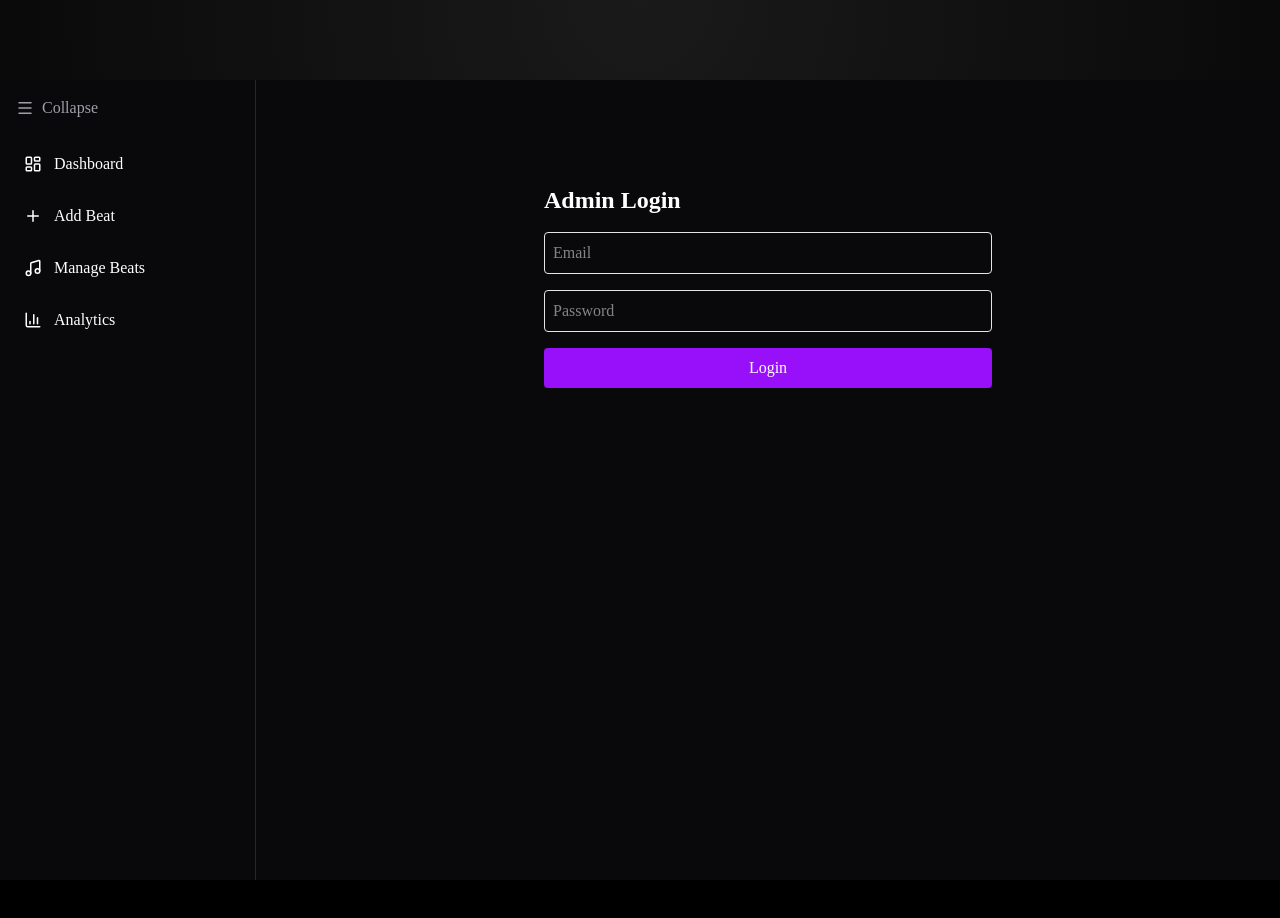
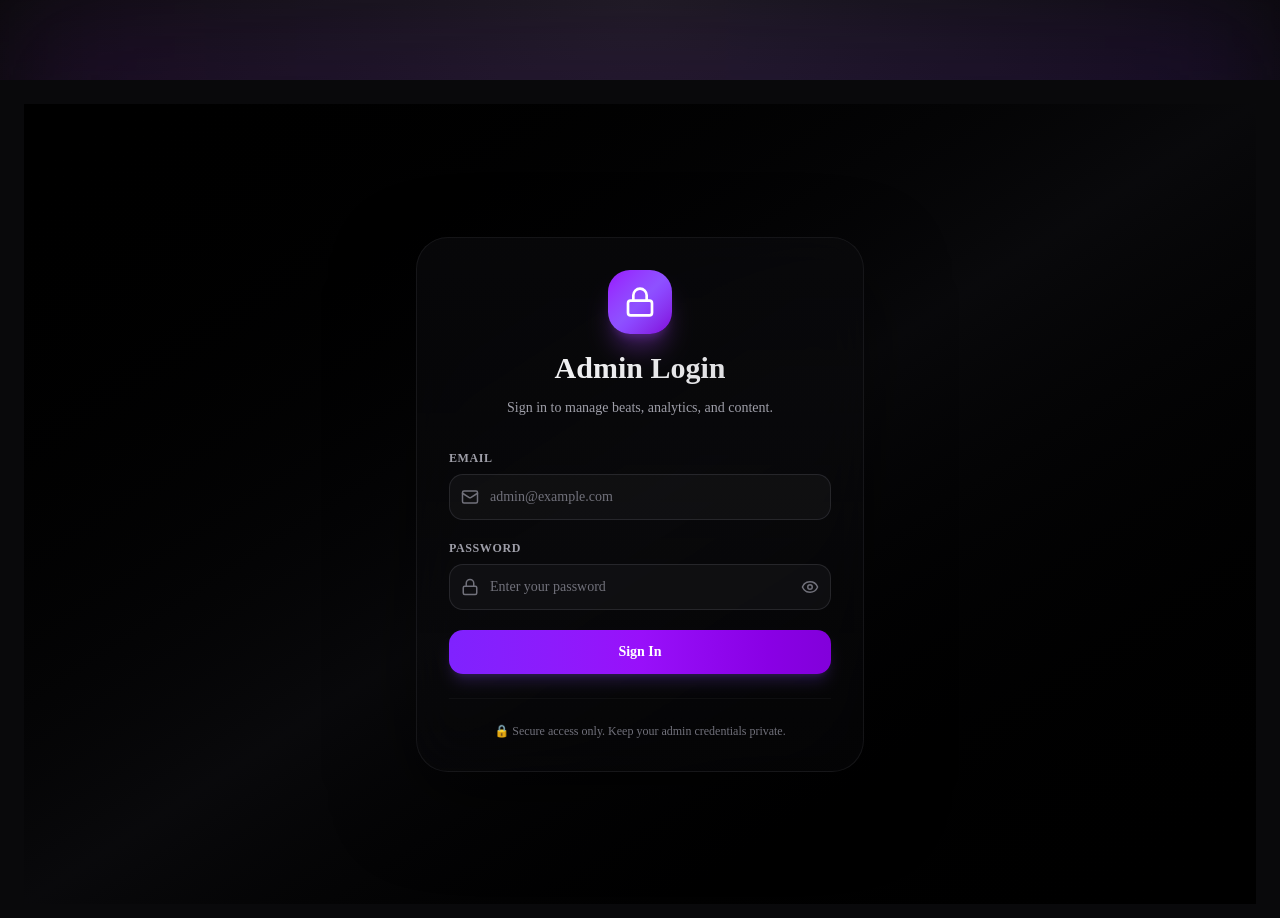
Before and after one commit to MiCxder/nakamirah, a Next.js app: page /admin/login in a window 1280 px wide. Shown: the top 918 px of the page. Before the commit the page ends 880 px from the top, so only its background shows below. Built offline with nearby package versions, Linux system fonts and the light colour scheme; no server answers.

Commit message:
feat: add Supabase SSR support and enhance admin authentication flow with session management

```diff
--- a/package.json
+++ b/package.json
@@ -9,6 +9,7 @@
   },
   "dependencies": {
     "@base-ui/react": "^1.4.1",
+    "@supabase/ssr": "^0.10.3",
     "@supabase/supabase-js": "^2.105.4",
     "class-variance-authority": "^0.7.1",
     "clsx": "^2.1.1",
--- a/src/app/admin/layout.tsx
+++ b/src/app/admin/layout.tsx
@@ -1,9 +1,12 @@
 "use client";
 
 import { Toaster } from "sonner";
-import { useState } from "react";
+import { useState, useEffect } from "react";
 import Link from "next/link";
+import { usePathname, useRouter } from "next/navigation";
 import { Music, Plus, BarChart3, LayoutDashboard, Menu } from "lucide-react";
+import { supabase } from "@/lib/supabase";
+import { LogoutButton } from "@/components/admin/LogoutButton";
 
 export default function AdminLayout({
   children,
@@ -11,30 +14,58 @@ export default function AdminLayout({
   children: React.ReactNode;
 }) {
   const [open, setOpen] = useState(true);
+  const pathname = usePathname();
+  const router = useRouter();
+
+  // hide sidebar on login route — middleware handles auth/redirect server-side
+  const hideSidebar = pathname?.startsWith("/admin/login");
+
+  // Only redirect on non-login admin pages when not authenticated
+  // Login page redirects handled by login form after successful sign-in
+  useEffect(() => {
+    if (!pathname) return;
+    if (pathname.startsWith("/admin/login")) return; // Let login page stay as-is
+    if (!pathname.startsWith("/admin")) return;
+
+    (async () => {
+      try {
+        const { data } = await supabase.auth.getSession();
+        const session = data?.session;
+
+        // Protected admin pages: require session
+        if (!session) {
+          router.replace("/admin/login");
+        }
+      } catch (err) {
+        router.replace("/admin/login");
+      }
+    })();
+  }, [pathname, router]);
 
   return (
     <div className="flex min-h-screen bg-zinc-950 text-white">
 
 <Toaster position="top-right" richColors />
 
-      {/* SIDEBAR */}
+      {/* SIDEBAR (hidden on login) */}
+      {!hideSidebar && (
         <aside
           className={`${
             open ? "w-64" : "w-20"
-        } transition-all duration-300 border-r border-zinc-800 bg-zinc-950 p-4`}
+          } flex min-h-screen flex-col transition-all duration-300 border-r border-zinc-800 bg-zinc-950 p-4`}
         >
 
           {/* TOGGLE */}
           <button
             onClick={() => setOpen(!open)}
             className="mb-6 flex items-center gap-2 text-zinc-400 hover:text-white"
+            title={open ? "Collapse sidebar" : "Expand sidebar"}
           >
             <Menu size={18} />
-          {open && "Collapse"}
           </button>
 
           {/* NAV ITEMS */}
-        <nav className="space-y-3">
+          <nav className="mb-6 space-y-3">
 
             <Link
               href="/admin"
@@ -69,7 +100,12 @@ export default function AdminLayout({
             </Link>
 
           </nav>
+
+          <div className="mt-auto pt-6 border-t border-zinc-800">
+            <LogoutButton open={open} />
+          </div>
         </aside>
+      )}
 
       {/* MAIN CONTENT */}
       <main className="flex-1 p-6 overflow-y-auto">
--- a/src/app/admin/login/page.tsx
+++ b/src/app/admin/login/page.tsx
@@ -1,17 +1,26 @@
 "use client";
 
 import { useState } from "react";
+import { Lock, Eye, EyeOff, Mail } from "lucide-react";
 import { supabase } from "@/lib/supabase";
 import { useRouter } from "next/navigation";
+import { toast } from "sonner";
 
 export default function AdminLogin() {
+  const router = useRouter();
   const [email, setEmail] = useState("");
   const [password, setPassword] = useState("");
   const [loading, setLoading] = useState(false);
+  const [showPassword, setShowPassword] = useState(false);
 
-  const router = useRouter();
+  const handleLogin = async (e: React.FormEvent) => {
+    e.preventDefault();
 
-  const handleLogin = async () => {
+    if (!email || !password) {
+      toast.error("Please fill in all fields");
+      return;
+    }
+
     setLoading(true);
 
     const { error } = await supabase.auth.signInWithPassword({
@@ -22,37 +31,106 @@ export default function AdminLogin() {
     setLoading(false);
 
     if (error) {
-      alert(error.message);
+      toast.error(error.message);
       return;
     }
 
-    router.push("/admin/beats");
+    toast.success("Logged in successfully");
+    await supabase.auth.getSession();
+    router.replace("/admin");
+  };
+
+  const handleKeyPress = (e: React.KeyboardEvent) => {
+    if (e.key === "Enter" && !loading) {
+      handleLogin(e as any);
+    }
   };
 
   return (
-    <div className="max-w-md mx-auto mt-20 space-y-4">
-      <h1 className="text-2xl font-bold">Admin Login</h1>
+    <div className="min-h-screen flex items-center justify-center bg-gradient-to-br from-black via-zinc-950 to-black px-4">
+      <div className="w-full max-w-md">
+        {/* Glow effect background */}
+        <div className="absolute inset-0 bg-gradient-to-r from-purple-900/20 to-violet-900/20 rounded-[2rem] blur-3xl -z-10" />
 
+        <div className="rounded-[2rem] border border-zinc-800/50 bg-gradient-to-b from-zinc-950/80 to-zinc-950/40 p-8 shadow-[0_30px_80px_rgba(0,0,0,0.5)] backdrop-blur-xl">
+          {/* Header */}
+          <div className="mb-8 text-center">
+            <div className="mx-auto mb-4 flex h-16 w-16 items-center justify-center rounded-3xl bg-gradient-to-br from-purple-600 via-violet-500 to-purple-700 text-white shadow-xl shadow-purple-500/30">
+              <Lock size={32} />
+            </div>
+            <h1 className="text-3xl font-bold bg-gradient-to-r from-white to-zinc-300 bg-clip-text text-transparent">Admin Login</h1>
+            <p className="mt-3 text-sm text-zinc-400">
+              Sign in to manage beats, analytics, and content.
+            </p>
+          </div>
+
+          {/* Form */}
+          <form onSubmit={handleLogin} className="space-y-5">
+            {/* Email Field */}
+            <div className="space-y-2">
+              <label className="block text-xs font-semibold uppercase tracking-wider text-zinc-400">Email</label>
+              <div className="relative">
+                <Mail className="absolute left-3 top-1/2 -translate-y-1/2 text-zinc-500" size={18} />
                 <input
-        className="w-full p-2 border rounded"
-        placeholder="Email"
+                  type="email"
+                  placeholder="admin@example.com"
+                  value={email}
                   onChange={(e) => setEmail(e.target.value)}
+                  onKeyPress={handleKeyPress}
+                  className="w-full rounded-xl border border-zinc-700/50 bg-zinc-900/50 pl-10 pr-4 py-3 text-sm text-white placeholder:text-zinc-500 transition focus:border-purple-500 focus:bg-zinc-900 focus:outline-none focus:ring-1 focus:ring-purple-500/50"
                 />
+              </div>
+            </div>
 
+            {/* Password Field */}
+            <div className="space-y-2">
+              <label className="block text-xs font-semibold uppercase tracking-wider text-zinc-400">Password</label>
+              <div className="relative">
+                <Lock className="absolute left-3 top-1/2 -translate-y-1/2 text-zinc-500" size={18} />
                 <input
-        className="w-full p-2 border rounded"
-        type="password"
-        placeholder="Password"
+                  type={showPassword ? "text" : "password"}
+                  placeholder="Enter your password"
+                  value={password}
                   onChange={(e) => setPassword(e.target.value)}
+                  onKeyPress={handleKeyPress}
+                  className="w-full rounded-xl border border-zinc-700/50 bg-zinc-900/50 pl-10 pr-11 py-3 text-sm text-white placeholder:text-zinc-500 transition focus:border-purple-500 focus:bg-zinc-900 focus:outline-none focus:ring-1 focus:ring-purple-500/50"
                 />
+                <button
+                  type="button"
+                  onClick={() => setShowPassword(!showPassword)}
+                  className="absolute right-3 top-1/2 -translate-y-1/2 text-zinc-500 transition hover:text-zinc-300"
+                  title={showPassword ? "Hide password" : "Show password"}
+                >
+                  {showPassword ? <EyeOff size={18} /> : <Eye size={18} />}
+                </button>
+              </div>
+            </div>
 
+            {/* Login Button */}
             <button
-        onClick={handleLogin}
+              type="submit"
               disabled={loading}
-        className="w-full bg-purple-600 text-white p-2 rounded"
+              className="w-full rounded-xl bg-gradient-to-r from-violet-600 via-purple-600 to-purple-700 py-3 text-sm font-semibold text-white shadow-lg shadow-violet-500/20 transition hover:shadow-lg hover:shadow-violet-500/40 disabled:cursor-not-allowed disabled:opacity-60 disabled:shadow-none"
             >
-        {loading ? "Logging in..." : "Login"}
+              {loading ? (
+                <span className="flex items-center justify-center gap-2">
+                  <div className="h-4 w-4 animate-spin rounded-full border-2 border-white border-t-transparent" />
+                  Signing in...
+                </span>
+              ) : (
+                "Sign In"
+              )}
             </button>
+          </form>
+
+          {/* Footer */}
+          <div className="mt-6 border-t border-zinc-800/30 pt-6">
+            <p className="text-center text-xs text-zinc-500">
+              🔒 Secure access only. Keep your admin credentials private.
+            </p>
+          </div>
+        </div>
+      </div>
     </div>
   );
 }
--- a/src/app/admin/page.tsx
+++ b/src/app/admin/page.tsx
@@ -19,7 +19,6 @@ export default async function AdminDashboard() {
     }, 0) || 0;
 
   const recentBeats = beats?.slice(0, 5) || [];
-
   return (
     <div className="min-h-screen bg-zinc-950 text-white px-6 py-10">
 
@@ -116,7 +115,7 @@ export default async function AdminDashboard() {
           ))}
         </div>
       </div>
+    </div>
 
-    </div>
   );
 }
--- /dev/null
+++ b/src/components/admin/LogoutButton.tsx
@@ -0,0 +1,71 @@
+"use client";
+
+import { useState } from "react";
+import { LogOut } from "lucide-react";
+import { useRouter } from "next/navigation";
+import { createClient } from "@supabase/supabase-js";
+
+const supabase = createClient(
+  process.env.NEXT_PUBLIC_SUPABASE_URL!,
+  process.env.NEXT_PUBLIC_SUPABASE_ANON_KEY!
+);
+
+interface LogoutButtonProps {
+  open?: boolean;
+}
+
+export function LogoutButton({ open = true }: LogoutButtonProps) {
+  const router = useRouter();
+  const [showConfirm, setShowConfirm] = useState(false);
+
+  const handleLogoutClick = () => {
+    setShowConfirm(true);
+  };
+
+  const handleConfirmLogout = async () => {
+    setShowConfirm(false);
+    await supabase.auth.signOut();
+    router.push("/admin/login");
+  };
+
+  const handleCancel = () => {
+    setShowConfirm(false);
+  };
+
+  if (showConfirm) {
+    return (
+      <div className="fixed inset-0 flex items-center justify-center bg-black/50 backdrop-blur-sm z-50">
+        <div className="w-full max-w-sm rounded-2xl border border-zinc-800 bg-zinc-950 p-6 shadow-lg">
+          <h2 className="text-lg font-semibold text-white mb-2">Confirm Logout</h2>
+          <p className="text-sm text-zinc-400 mb-6">Are you sure you want to logout? You'll need to login again to access the admin panel.</p>
+
+          <div className="flex gap-3">
+            <button
+              onClick={handleCancel}
+              className="flex-1 rounded-lg border border-zinc-700 bg-zinc-900 px-4 py-2 text-sm font-medium text-white transition hover:bg-zinc-800"
+            >
+              Cancel
+            </button>
+            <button
+              onClick={handleConfirmLogout}
+              className="flex-1 rounded-lg bg-red-600 px-4 py-2 text-sm font-medium text-white transition hover:bg-red-700"
+            >
+              Logout
+            </button>
+          </div>
+        </div>
+      </div>
+    );
+  }
+
+  return (
+    <button
+      onClick={handleLogoutClick}
+      className="flex w-full items-center justify-center gap-2 rounded-2xl border border-zinc-800 bg-zinc-900 px-4 py-3 text-sm font-medium text-red-400 transition hover:border-red-400 hover:bg-zinc-800 hover:text-red-300"
+      title="Logout"
+    >
+      <LogOut size={16} />
+      {open && "Logout"}
+    </button>
+  );
+}
--- a/src/components/beat/LicenseSelector.tsx
+++ b/src/components/beat/LicenseSelector.tsx
@@ -1,4 +1,6 @@
 "use client";
+
+import { Beat } from "@/types/beat";
 
 type LicenseType = "basic" | "premium" | "exclusive";
 
```
Also changed, not shown: src/lib/supabase.ts (+24 -1 lines), src/middleware.ts (+29 -14 lines), 1 other file (tests, documents, lock files or other folders). Lines whose indentation alone changed are shown as unchanged.
